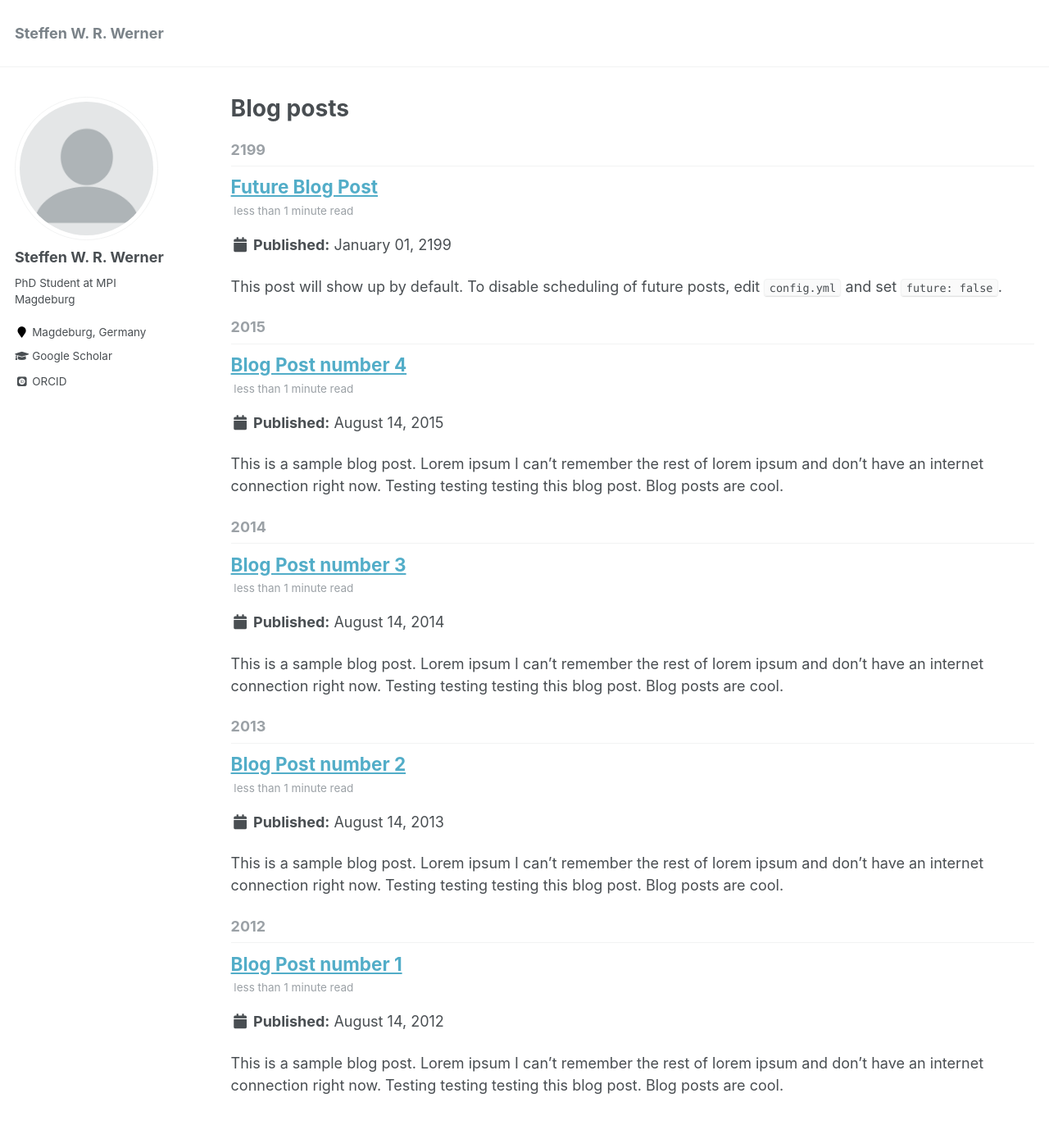
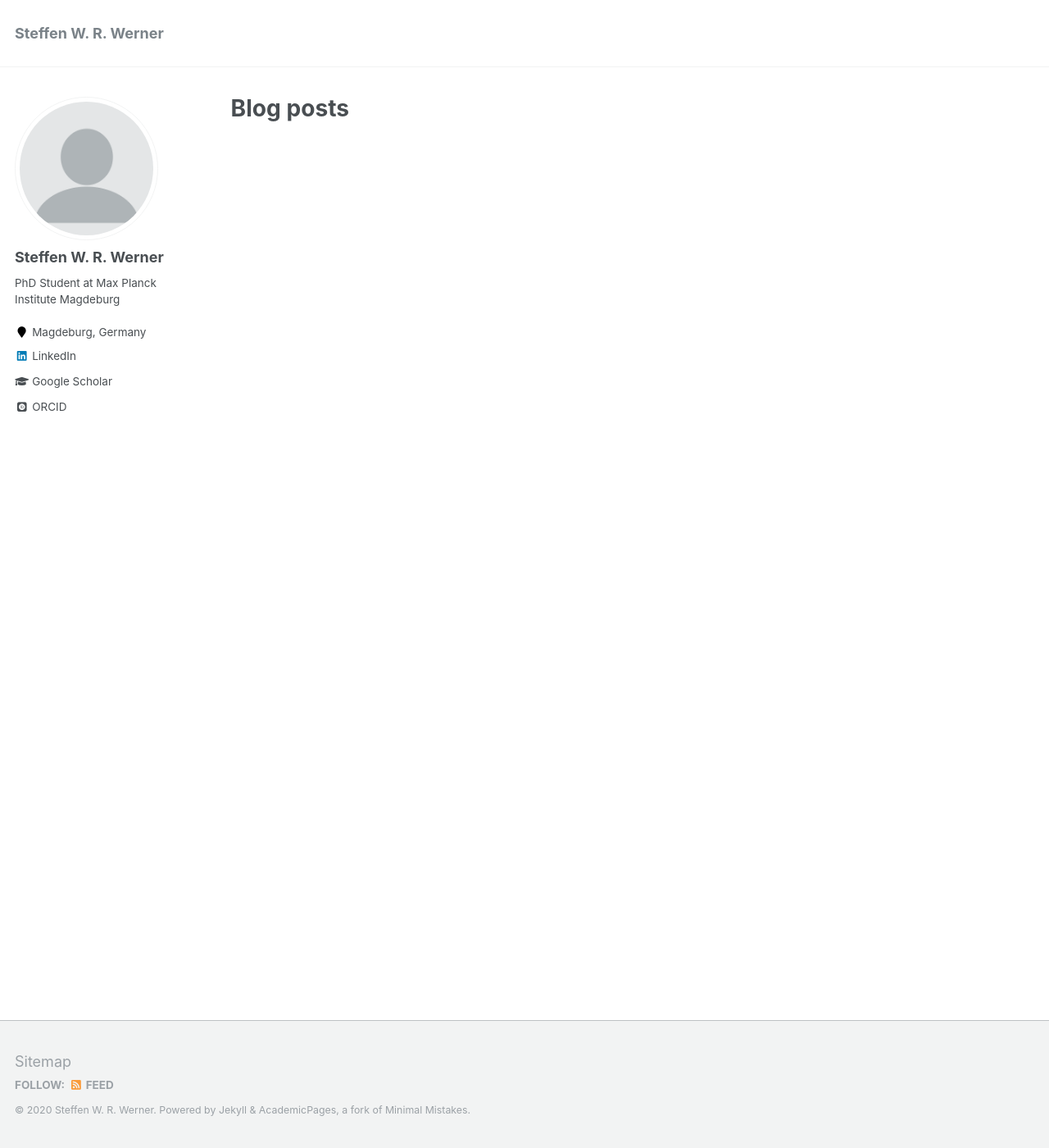
Before and after one commit to ninsteve/ninsteve.github.io, a Jekyll site: the page built from _pages/year-archive.html, in a window 1280 px wide and 1400 px high. Shown: the whole window at 82% size. Built offline with Jekyll 4.4.1, drawn with Linux system fonts in a browser that asks for light colours; some web fonts are replaced.

Commit message:
Deleted more stuff, more infos.

```diff
--- a/_config.yml
+++ b/_config.yml
@@ -10,7 +10,7 @@ locale                   : "en-US"
 title                    : "Steffen W. R. Werner"
 title_separator          : "-"
 name                     : &name "Steffen W. R. Werner"
-description              : &description "PhD Student at MPI Magdeburg, Germany"
+description              : &description "PhD Student at Max Planck Institute Magdeburg, Germany"
 url                      : https://ninsteve.github.io # the base hostname & protocol for your site e.g. "https://mmistakes.github.io"
 baseurl                  : "" # the subpath of your site, e.g. "/blog"
 repository               : "ninsteve/ninsteve.github.io"
@@ -82,11 +82,11 @@ analytics:
 author:
   name             : "Steffen W. R. Werner"
   avatar           : "profile.png"
-  bio              : "PhD Student at MPI Magdeburg"
+  bio              : "PhD Student at Max Planck Institute Magdeburg"
   location         : "Magdeburg, Germany"
   employer         :
   pubmed           :
-  googlescholar    : "http://yourfullgooglescholarurl.com"
+  googlescholar    : "https://scholar.google.de/citations?user=F2v1uKAAAAAJ&hl=en"
   email            :
   researchgate     :
   uri              :
@@ -102,11 +102,11 @@ author:
   instagram        :
   impactstory      :
   lastfm           :
-  linkedin         :
+  linkedin         : "https://www.linkedin.com/in/steffen-w-r-werner-8266661a3/"
   orcid            : "https://orcid.org/0000-0003-1667-4862"
   pinterest        :
   soundcloud       :
-  stackoverflow    : # http://stackoverflow.com/users/123456/username
+  stackoverflow    :
   steam            :
   tumblr           :
   twitter          :
--- a/_posts/2012-08-14-blog-post-1.md
+++ /dev/null
@@ -1,20 +0,0 @@
----
-title: 'Blog Post number 1'
-date: 2012-08-14
-permalink: /posts/2012/08/blog-post-1/
-tags:
-  - cool posts
-  - category1
-  - category2
----
-
-This is a sample blog post. Lorem ipsum I can't remember the rest of lorem ipsum and don't have an internet connection right now. Testing testing testing this blog post. Blog posts are cool.
-
-Headings are cool
-======
-
-You can have many headings
-======
-
-Aren't headings cool?
-------
--- a/_posts/2013-08-14-blog-post-2.md
+++ /dev/null
@@ -1,20 +0,0 @@
----
-title: 'Blog Post number 2'
-date: 2013-08-14
-permalink: /posts/2013/08/blog-post-2/
-tags:
-  - cool posts
-  - category1
-  - category2
----
-
-This is a sample blog post. Lorem ipsum I can't remember the rest of lorem ipsum and don't have an internet connection right now. Testing testing testing this blog post. Blog posts are cool.
-
-Headings are cool
-======
-
-You can have many headings
-======
-
-Aren't headings cool?
-------
--- a/_posts/2014-08-14-blog-post-3.md
+++ /dev/null
@@ -1,20 +0,0 @@
----
-title: 'Blog Post number 3'
-date: 2014-08-14
-permalink: /posts/2014/08/blog-post-3/
-tags:
-  - cool posts
-  - category1
-  - category2
----
-
-This is a sample blog post. Lorem ipsum I can't remember the rest of lorem ipsum and don't have an internet connection right now. Testing testing testing this blog post. Blog posts are cool.
-
-Headings are cool
-======
-
-You can have many headings
-======
-
-Aren't headings cool?
-------
--- a/_posts/2199-01-01-future-post.md
+++ /dev/null
@@ -1,11 +0,0 @@
----
-title: 'Future Blog Post'
-date: 2199-01-01
-permalink: /posts/2012/08/blog-post-4/
-tags:
-  - cool posts
-  - category1
-  - category2
----
-
-This post will show up by default. To disable scheduling of future posts, edit `config.yml` and set `future: false`.
```
Also changed, not shown: _drafts/post-draft.md (deleted, +0 -19 lines), _portfolio/portfolio-1.md (deleted, +0 -7 lines), _portfolio/portfolio-2.html (deleted, +0 -7 lines), _posts/2015-08-14-blog-post-4.md (deleted, +0 -20 lines), _publications/2009-10-01-paper-title-number-1.md (deleted, +0 -15 lines), _publications/2010-10-01-paper-title-number-2.md (deleted, +0 -15 lines), _publications/2015-10-01-paper-title-number-3.md (deleted, +0 -15 lines), _teaching/2014-spring-teaching-1.md (deleted, +0 -20 lines), _teaching/2015-spring-teaching-2.md (deleted, +0 -20 lines).
